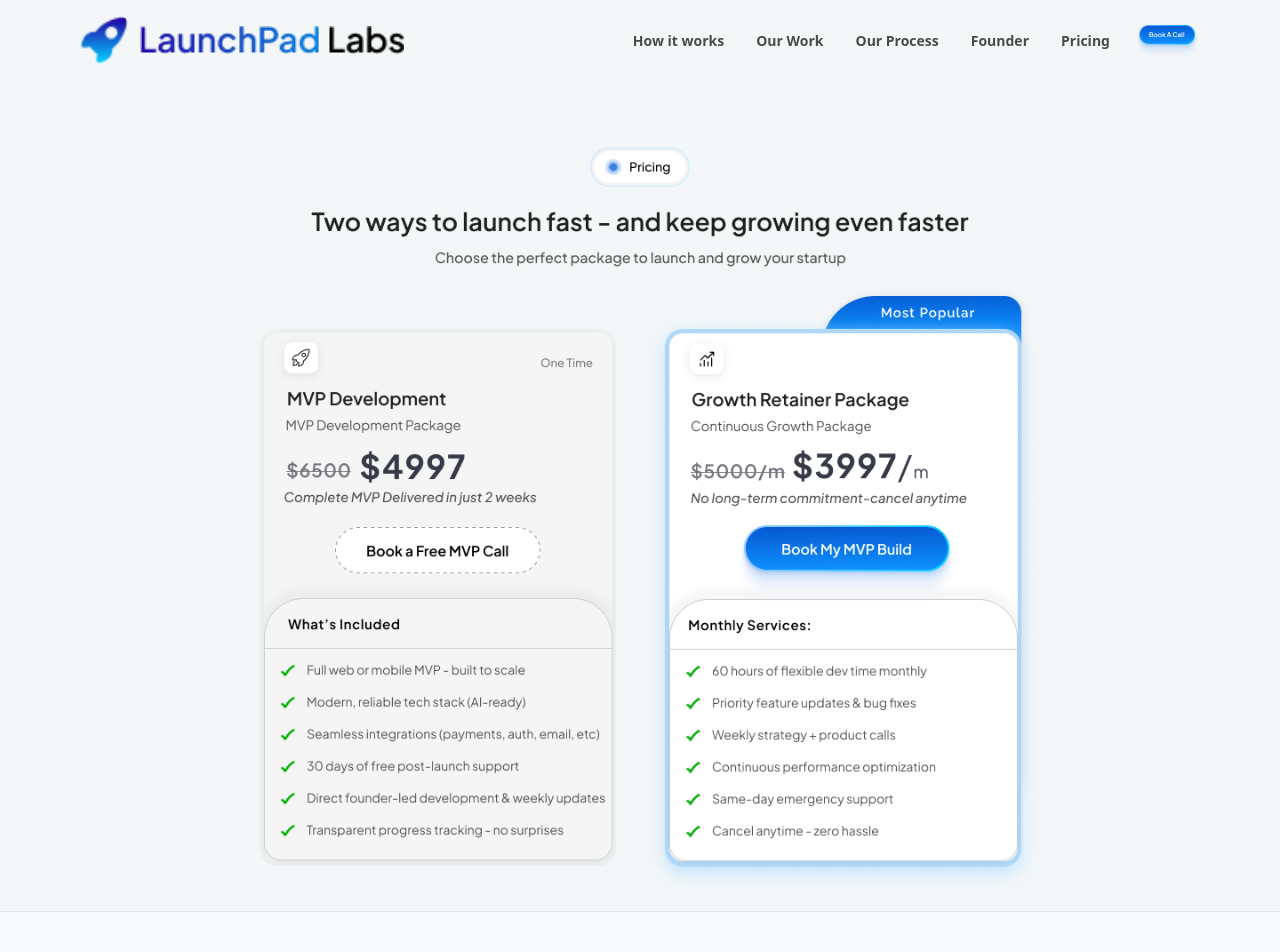
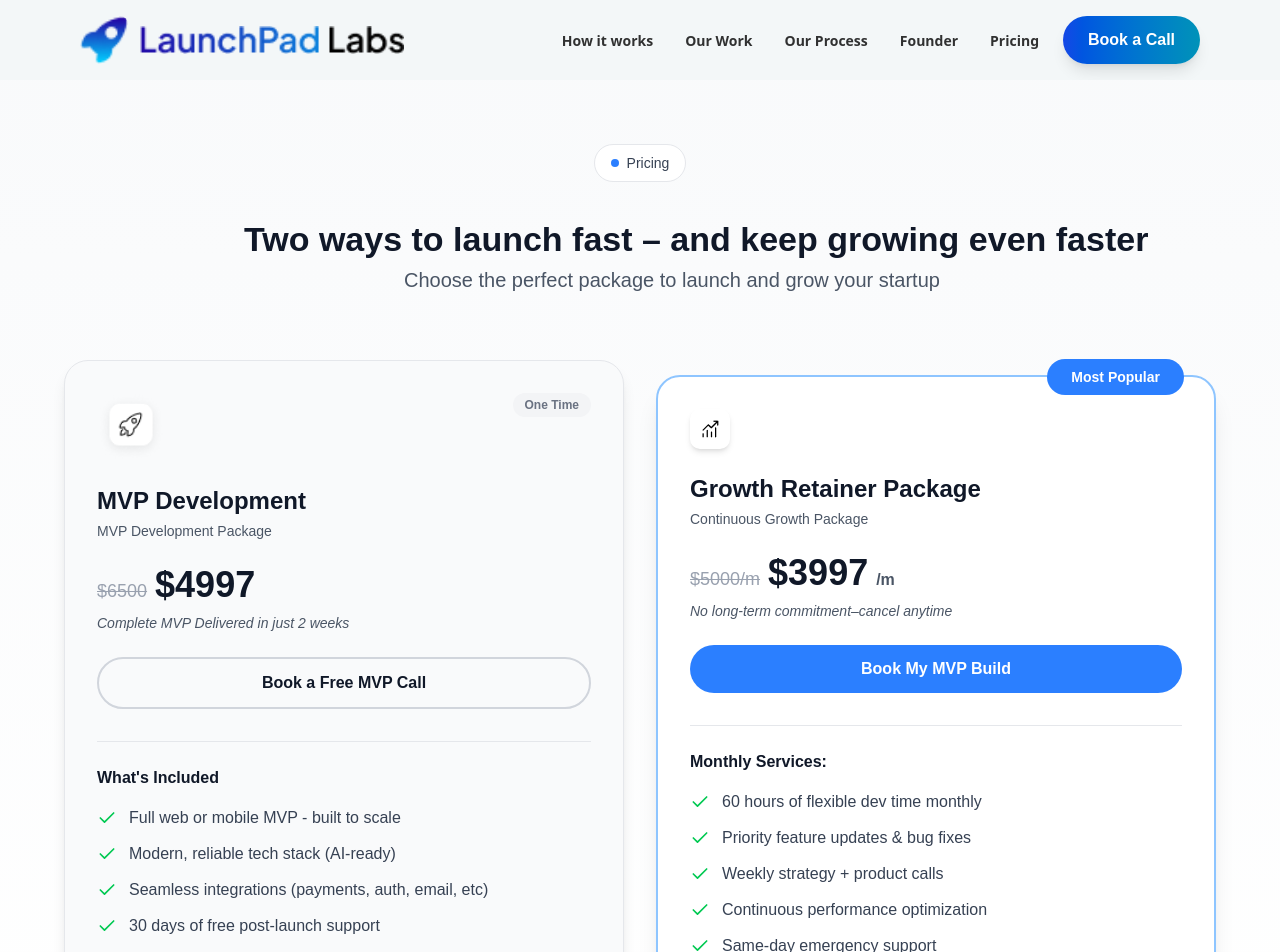
Before and after one commit to keshrinandan99/LaunchPadLabs, a React (Vite) app: page /pricing in a window 1280 px wide. Shown: the top 952 px of the page. Built offline with nearby package versions, Linux system fonts and the light colour scheme.

Commit message:
implement faq

```diff
--- a/eslint.config.js
+++ b/eslint.config.js
@@ -7,7 +7,7 @@ import { defineConfig, globalIgnores } from 'eslint/config'
 export default defineConfig([
   globalIgnores(['dist']),
   {
-    files: ['**/*.{js,jsx}'],
+    files: ['**/*.{js,jsx,ts,tsx}'],
     extends: [
       js.configs.recommended,
       reactHooks.configs['recommended-latest'],
--- /dev/null
+++ b/src/components/BookCallButton.jsx
@@ -0,0 +1,13 @@
+import { Phone } from 'lucide-react'
+
+export const BookCallButton = () => {
+  return (
+    <div className='border-blue-200'>
+    <button className="font-jakarta font-[16px]flex items-center justify-center gap-2 px-5 py-3 bg-gradient-to-r from-blue-700 to-cyan-600 text-white font-semibold text-md rounded-full shadow-lg hover:shadow-xl hover:from-blue-600 hover:to-cyan-500 transition-all duration-200 w-[137px] h-[48px] whitespace-nowrap cursor-pointer ">
+    {/* <Phone size={24} className="fill-current" /> */}
+    Book a Call
+  </button>
+  </div>
+
+  )
+}
--- a/src/components/FAQ.jsx
+++ b/src/components/FAQ.jsx
@@ -5,7 +5,7 @@ import {
   AccordionItem,
   AccordionTrigger,
 } from "@/components/ui/accordion";
-import { Button } from "@/components/ui/button";
+//import { BookCallButton } from "@/components/BookCallButton";
 import { Card } from "@/components/ui/card";
 
 
@@ -93,13 +93,7 @@ export const FAQSection = () => {
                 <p className="text-sm text-black font-jakarta ">
                   Learn more about how we work and how we can help you and your startup.
                 </p>
-
- <img
-  src="/bookcall.png"
-  alt="bookACallImg"
-  className="w-32 h-10   cursor-pointer object-cover"
-/>
-
+                {/* <BookCallButton /> */}
               </div>
             </Card>
           </div>
--- a/src/components/Navbar.jsx
+++ b/src/components/Navbar.jsx
@@ -1,7 +1,7 @@
 import React from 'react'
 import { navLinks } from '../constants/navLinks'
 import { Link } from 'react-router-dom'
-
+import { BookCallButton } from './BookCallButton'
 function Navbar() {
   // Function to convert label to route path
   const getRoutePath = (label) => {
@@ -46,7 +46,7 @@ function Navbar() {
                 <li key={label}>
                   <Link
                     to={getRoutePath(label)}
-                    className='text-[#1F1F1F] font-semibold opacity-80 text-sm cursor-pointer hover:opacity-100 hover:-translate-y-0.5 transition-all duration-300 ease-in-out whitespace-nowrap'
+                    className='text-black font-semibold opacity-80 text-sm cursor-pointer hover:opacity-100 hover:-translate-y-0.5 transition-all duration-300 ease-in-out whitespace-nowrap'
                   >
                     {label}
                   </Link>
@@ -55,11 +55,7 @@ function Navbar() {
             })}
           </ul>
 
-          <img
-            src='/button.png'
-            alt='button'
-            className='h-8 w-auto cursor-pointer hover:-translate-y-0.5 transition-all duration-300 ease-in-out'
-          />
+          <BookCallButton title="Book a Call" />
         </div>
 
       </div>
--- a/src/components/Pricing.jsx
+++ b/src/components/Pricing.jsx
@@ -1,9 +1,9 @@
 import React from 'react'
-
+import PricingPage from './PricingPage'
 function Pricing() {
   return (
     <div className='w-full'>
-      <img src='pricing.png' alt='pricingImg' className='w-full h-auto'/>
+      <PricingPage />
     </div>
   )
 }
--- /dev/null
+++ b/src/components/PricingPage.tsx
@@ -0,0 +1,146 @@
+import { Check } from "lucide-react"
+
+export default function PricingPage() {
+  return (
+    <div className="min-h-screen bg-gradient-to-b from-gray-50 to-white py-16 px-4">
+      <div className="max-w-6xl mx-auto">
+        {/* Header Section */}
+        <div className="text-center mb-16">
+          <div className="inline-flex items-center gap-2 bg-white border border-gray-200 rounded-full px-4 py-2 mb-8">
+            <div className="w-2 h-2 bg-blue-500 rounded-full"></div>
+            <span className="text-sm font-jakarta font-medium text-gray-700">Pricing</span>
+          </div>
+
+          <h1 className="text-[34px] font-jakarta font-bold text-gray-900 mb-4 whitespace-nowrap w-[740px] h-[31px] ml-45 mb-5">
+            Two ways to launch fast – and keep growing even faster
+          </h1>
+
+          <p className="text-[20px] whitespace-nowrap font-semi-bold font-jakarta text-gray-600 text-balance w-[463px] h-[31px] ml-85">
+            Choose the perfect package to launch and grow your startup
+          </p>
+        </div>
+
+        {/* Pricing Cards */}
+        <div className="grid md:grid-cols-2 gap-8 items-center">
+          {/* MVP Development Card */}
+          <div className="bg-[#F5F5F5] rounded-3xl p-8 border  shadow-lg bg-gray-50 p-4 border-gray-200   ">
+            <div className="flex items-start justify-between mb-6">
+              <div className="w-17 h-17 rounded-lg flex items-center justify-center  ">
+                <img src="/rocket.png" alt="rocket" className="w-full h-full" />
+              </div>
+              <span className="text-xs font-jakarta font-semibold text-gray-500 bg-gray-100 px-3 py-1 rounded-full">One Time</span>
+            </div>
+
+            <h2 className="text-2xl font-jakarta font-bold text-gray-900 mb-1">MVP Development</h2>
+            <p className="text-gray-600 text-sm font-jakarta mb-6">MVP Development Package</p>
+
+            <div className="mb-6">
+              <div className="flex items-baseline gap-2 mb-2">
+                <span className="text-lg font-jakarta text-gray-400 line-through">$6500</span>
+                <span className="text-4xl font-jakarta font-bold text-gray-900">$4997</span>
+              </div>
+              <p className="text-sm font-jakarta text-gray-600 italic">Complete MVP Delivered in just 2 weeks</p>
+            </div>
+
+            <button className="cursor-pointer w-full border-2 border-gray-300 text-gray-900 font-jakarta font-semibold py-3 px-6 rounded-full hover:bg-gray-50 transition mb-8">
+              Book a Free MVP Call
+            </button>
+
+            {/* What's Included */}
+            <div className="border-t border-gray-200 pt-6">
+              <h3 className="font-jakarta font-semibold text-gray-900 mb-4">What's Included</h3>
+              <ul className="space-y-3">
+                <li className="flex items-start gap-3">
+                  <Check className="w-5 h-5 text-green-500 flex-shrink-0 mt-0.5" />
+                  <span className="text-gray-700 font-jakarta">Full web or mobile MVP - built to scale</span>
+                </li>
+                <li className="flex items-start gap-3">
+                  <Check className="w-5 h-5 text-green-500 flex-shrink-0 mt-0.5" />
+                  <span className="text-gray-700 font-jakarta">Modern, reliable tech stack (AI-ready)</span>
+                </li>
+                <li className="flex items-start gap-3">
+                  <Check className="w-5 h-5 text-green-500 flex-shrink-0 mt-0.5" />
+                  <span className="text-gray-700 font-jakarta">Seamless integrations (payments, auth, email, etc)</span>
+                </li>
+                <li className="flex items-start gap-3">
+                  <Check className="w-5 h-5 text-green-500 flex-shrink-0 mt-0.5" />
+                  <span className="text-gray-700 font-jakarta">30 days of free post-launch support</span>
+                </li>
+                <li className="flex items-start gap-3">
+                  <Check className="w-5 h-5 text-green-500 flex-shrink-0 mt-0.5" />
+                  <span className="text-gray-700 font-jakarta">Direct founder-led development & weekly updates</span>
+                </li>
+                <li className="flex items-start gap-3">
+                  <Check className="w-5 h-5 text-green-500 flex-shrink-0 mt-0.5" />
+                  <span className="text-gray-700 font-jakarta">Transparent progress tracking - no surprises</span>
+                </li>
+              </ul>
+            </div>
+          </div>
+
+          {/* Growth Retainer Package Card */}
+          <div className="relative">
+            <div className="absolute -top-4 right-8 bg-blue-500 text-white font-jakarta font-bold px-6 py-2 rounded-full text-sm">
+              Most Popular
+            </div>
+
+            <div className="bg-white rounded-3xl p-8 border-2 border-blue-300 shadow-xl">
+              <div className="flex items-start justify-between mb-6">
+                <div className="w-10 h-10   rounded-lg flex items-center justify-center shadow-md">
+                  <img src="/growth.png" alt="rocket" className="" />
+                </div>
+              </div>
+
+              <h2 className="text-2xl font-jakarta font-bold text-gray-900 mb-1">Growth Retainer Package</h2>
+              <p className="text-gray-600 text-sm font-jakarta mb-6">Continuous Growth Package</p>
+
+              <div className="mb-6">
+                <div className="flex items-baseline gap-2 mb-2">
+                  <span className="text-lg font-jakarta text-gray-400 line-through">$5000/m</span>
+                  <span className="text-4xl font-jakarta font-bold text-gray-900">$3997</span>
+                  <span className="text-gray-600 font-jakarta font-semibold">/m</span>
+                </div>
+                <p className="text-sm font-jakarta text-gray-600 italic">No long-term commitment–cancel anytime</p>
+              </div>
+
+              <button className="cursor-pointer w-full bg-blue-500 text-white font-jakarta font-semibold py-3 px-6 rounded-full hover:bg-blue-600 transition mb-8">
+                Book My MVP Build
+              </button>
+
+              {/* Monthly Services */}
+              <div className="border-t border-gray-200 pt-6">
+                <h3 className="font-jakarta font-semibold text-gray-900 mb-4">Monthly Services:</h3>
+                <ul className="space-y-3">
+                  <li className="flex items-start gap-3">
+                    <Check className="w-5 h-5 text-green-500 flex-shrink-0 mt-0.5" />
+                    <span className="text-gray-700 font-jakarta">60 hours of flexible dev time monthly</span>
+                  </li>
+                  <li className="flex items-start gap-3">
+                    <Check className="w-5 h-5 text-green-500 flex-shrink-0 mt-0.5" />
+                    <span className="text-gray-700 font-jakarta">Priority feature updates & bug fixes</span>
+                  </li>
+                  <li className="flex items-start gap-3">
+                    <Check className="w-5 h-5 text-green-500 flex-shrink-0 mt-0.5" />
+                    <span className="text-gray-700 font-jakarta">Weekly strategy + product calls</span>
+                  </li>
+                  <li className="flex items-start gap-3">
+                    <Check className="w-5 h-5 text-green-500 flex-shrink-0 mt-0.5" />
+                    <span className="text-gray-700 font-jakarta">Continuous performance optimization</span>
+                  </li>
+                  <li className="flex items-start gap-3">
+                    <Check className="w-5 h-5 text-green-500 flex-shrink-0 mt-0.5" />
+                    <span className="text-gray-700 font-jakarta">Same-day emergency support</span>
+                  </li>
+                  <li className="flex items-start gap-3">
+                    <Check className="w-5 h-5 text-green-500 flex-shrink-0 mt-0.5" />
+                    <span className="text-gray-700 font-jakarta">Cancel anytime - zero hassle</span>
+                  </li>
+                </ul>
+              </div>
+            </div>
+          </div>
+        </div>
+      </div>
+    </div>
+  )
+}
--- a/src/index.css
+++ b/src/index.css
@@ -58,12 +58,7 @@ main {
   @apply font-medium text-xs;
 }
 
-.plus-jakarta-sans-<uniquifier> {
-  font-family: "Plus Jakarta Sans", sans-serif;
-  font-optical-sizing: auto;
-  font-weight: <weight>;
-  font-style: normal;
-}
+
 
 @layer components {
   header {
--- /dev/null
+++ b/src/lib/utils.ts
@@ -0,0 +1,6 @@
+import { clsx, type ClassValue } from "clsx";
+import { twMerge } from "tailwind-merge";
+
+export function cn(...inputs: ClassValue[]) {
+  return twMerge(clsx(inputs));
+}
```
Also changed, not shown: tsconfig.app.json (+17 -3 lines), public/growth.png (added), public/rocket.png (added).
